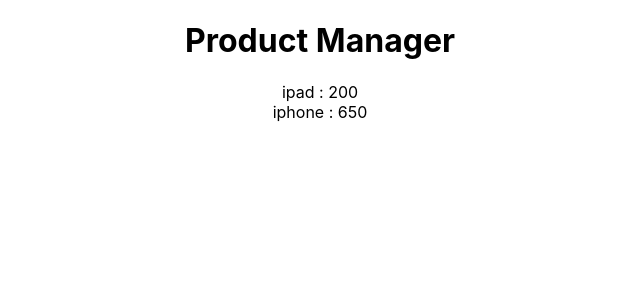
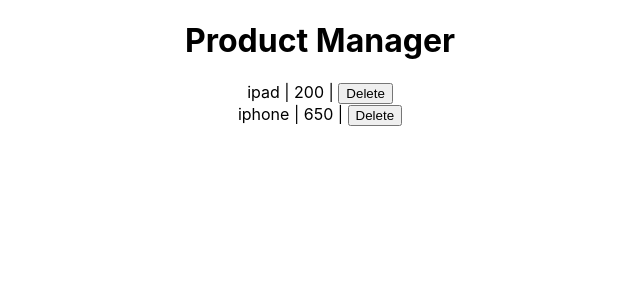
Before and after one commit to shaikjrizwana/primosoft-batch-1-training, a React (Create React App) app in the folder my-react-app/: page / in a window 1280 px wide. Shown: the top 300 px of the page, without its empty margins (320-960 px from the left). Built offline with nearby package versions, Linux system fonts and the light colour scheme.

Commit message:
feat: Delete Description: In ProductItem we are  rendering the products from localStorage. onDelete() method in ProductItem will pass the name of the item to be deleted. onDelete()  method in App.js will filter the products with given name  and sets the filteredProducts as final products.

```diff
--- a/my-react-app/src/App.js
+++ b/my-react-app/src/App.js
@@ -1,5 +1,6 @@
 import React, { Component } from "react";
 import "./App.css";
+import ProductItem from './ProductItem'
 
 const products = [
   {
@@ -17,17 +18,27 @@
   constructor(props) {
     super(props);
     this.state = {
-      products: []
+      products: JSON.parse(localStorage.getItem('products'))
     }
+    this.onDelete = this.onDelete.bind(this);
   }
 
   UNSAFE_componentWillMount() {
-      this.getProducts()
+    const products = this.getProducts()
+    this.setState({ products: products });
   }
 
   getProducts() {
-    const products = JSON.parse(localStorage.getItem('products'))
-    this.setState({ products: products });
+    return this.state.products
+
+  }
+
+  onDelete(name) {
+    const products = this.getProducts()
+    const filteredProducts = products.filter(product => {
+      return product.name !== name
+    })
+    this.setState({ products: filteredProducts })
   }
 
   render() {
@@ -37,9 +48,11 @@
         {
           this.state.products.map(product => {
             return (
-              <div key={product.name}>
-                <span>{product.name}</span> : <span>{product.price}</span>
-              </div>
+              <ProductItem
+                key={product.name}
+                {...product}
+                onDelete={this.onDelete}
+              />
             )
           })
         }
--- /dev/null
+++ b/my-react-app/src/ProductItem.js
@@ -0,0 +1,26 @@
+import React, { Component } from "react";
+
+class ProductItem extends Component {
+  constructor(props){
+    super(props);
+    this.onDelete = this.onDelete.bind(this)
+  }
+  onDelete(){
+    const {name,onDelete}=this.props;
+    onDelete(name)
+  }
+  render() {
+    const { name, price } = this.props;
+    return (
+      <div>
+        <span>{name}</span>
+        {` | `}
+        <span>{price}</span>
+        {` | `}
+        <button onClick={this.onDelete}>Delete</button>
+      </div>
+    );
+  }
+}
+
+export default ProductItem;
```
